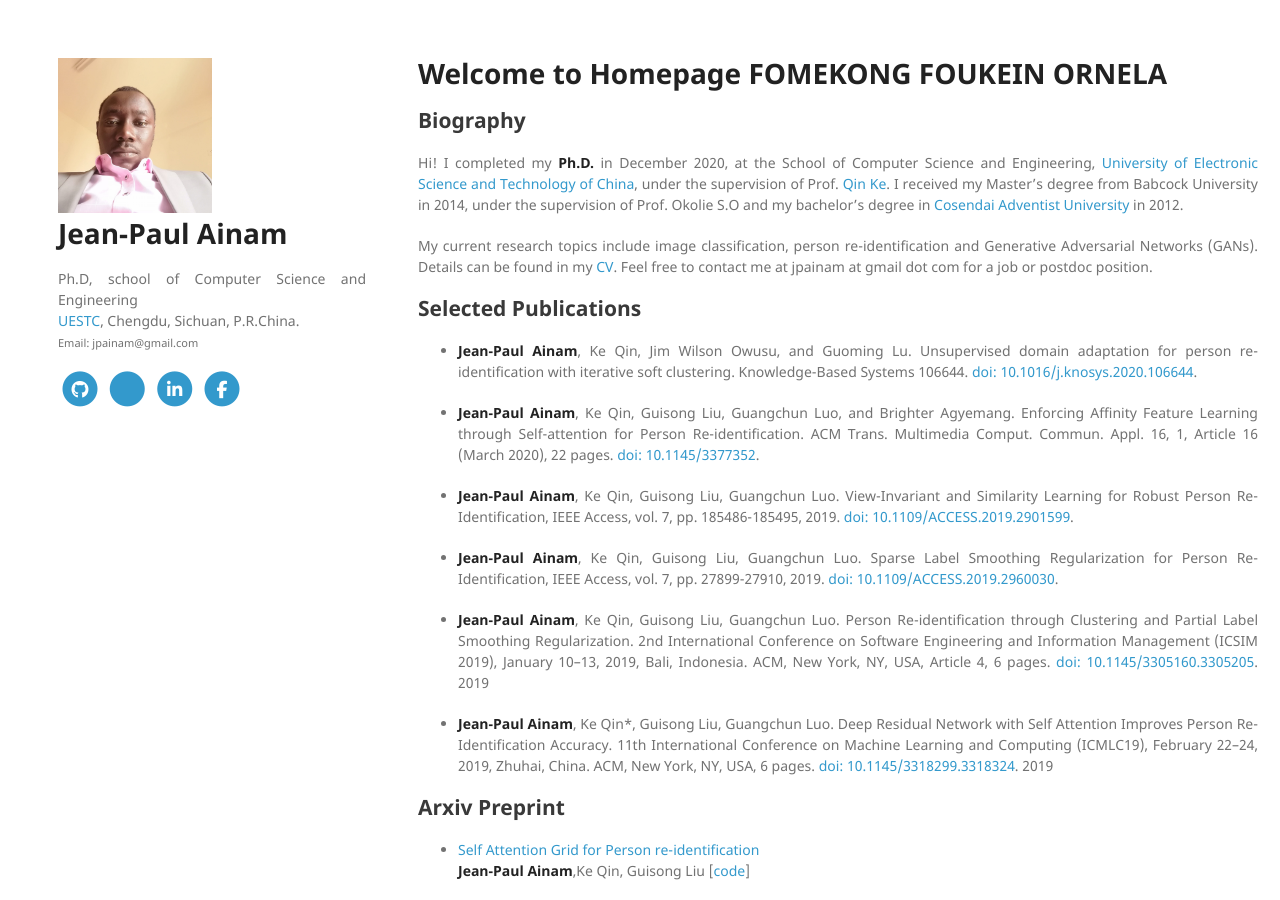
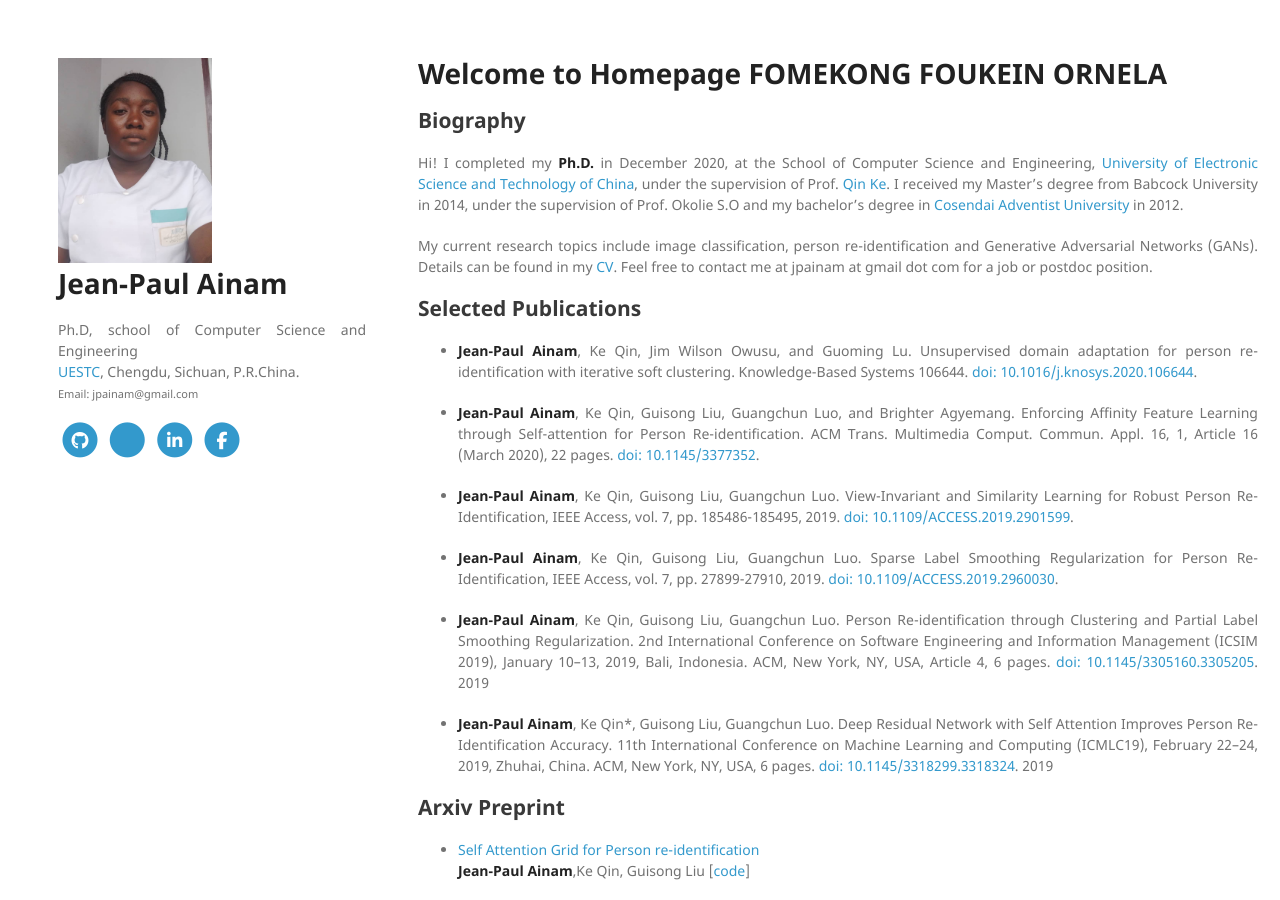
Before and after one commit to ornela1998/ornela1998.github.io, a Jekyll site: the page built from index.md, in a window 1280 px wide and 900 px high. Built offline with Jekyll 4.4.1, drawn with Linux system fonts in a browser that asks for light colours; nearby versions of some CDN libraries; our own code applies the rules of GitHub Pages for plain Markdown files; a style sheet for code colours, icons or effects is not loaded.

Commit message:
Update _config.yml

```diff
--- a/_config.yml
+++ b/_config.yml
@@ -1,6 +1,6 @@
 show_downloads: false
 git_branch: master
-logo_url: 'img/me.jpg'
+logo_url: 'img/me.jpeg'
 custom_head: false
 custom_sidebar: false
 custom_footer: false
```
